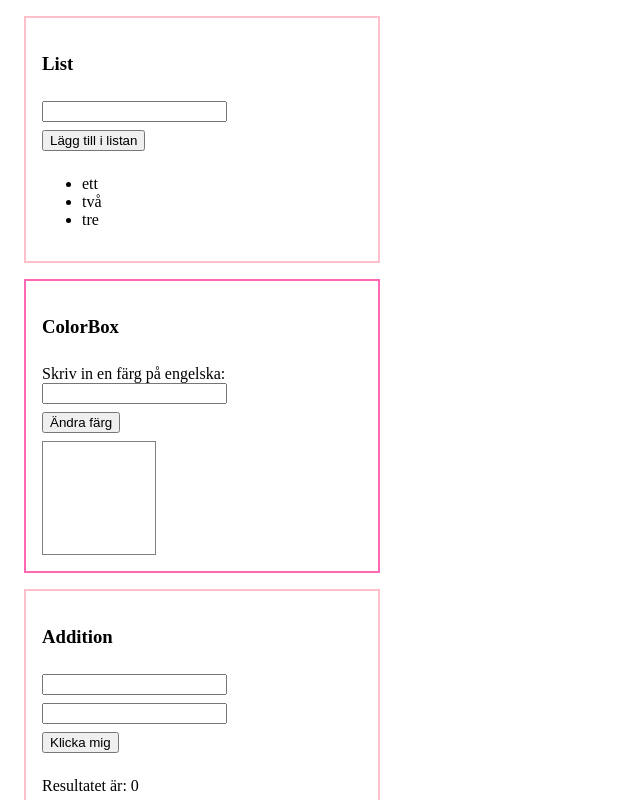
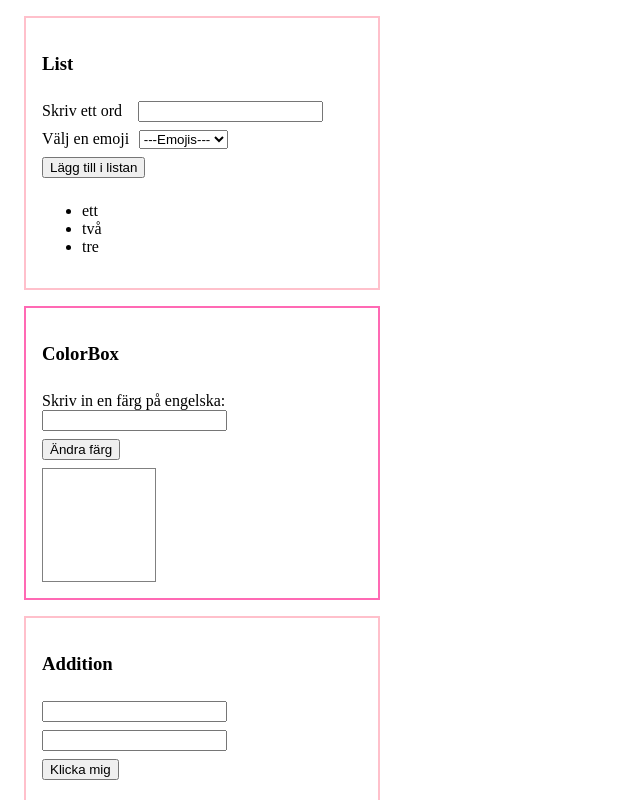
Before and after one commit to naathaliie/SECOND-kod-kata-TS, a React (Vite) app: page / in a window 1280 px wide. Shown: the top 800 px of the page, without its empty margins (0-640 px from the left). Built offline with nearby package versions, Linux system fonts and the light colour scheme.

Commit message:
list + 2 utmaningar

```diff
--- a/src/App.css
+++ b/src/App.css
@@ -39,7 +39,6 @@
 
 .listDiv{
   height: auto;
-  width: 20rem;height: auto;
   width: 20rem;
   border: solid pink 2px;
   margin: 1rem;
@@ -47,10 +46,25 @@
   display: flex;
   flex-direction: column;
   gap: 0.5rem;
-  border: solid pink 2px;
-  margin: 1rem;
-  padding: 1rem;
-  display: flex;
-  flex-direction: column;
-  gap: 0.5rem;
+
+    .allInputs{
+      display: flex;
+      flex-direction: column;
+      gap: 0.5rem;
+
+        .inputListDiv{
+          input{
+            margin-left: 1rem;
+          }
+        }
+
+        .emojisDiv{
+          select{
+            margin-left: 0.6rem;
+          }
+
+        }
+    }
+
+
 }
--- a/src/List.tsx
+++ b/src/List.tsx
@@ -1,17 +1,28 @@
 /* Skapa komponenten List som har ett textfält,
 knapp och ul.
 När användaren klickar på knappen ska en ny punkt
-läggas till i listan med det som stod i textfält */
+läggas till i listan med det som stod i textfält
 
-import { useState } from "react";
+UTMANING 1: Töm textfältet när man klickar på knappen
+och sätt tillbaka fokus på textfältet. Tänk på taborder.
+
+UTMANING2: Lägg till en dropdown med ett antal emojis
+på djur. När användaren klickar på knappen ska emojin
+och texten läggas till listan.*/
+
+import { useRef, useState } from "react";
+//Alla emojisar
+const emojis = ["🐰", "🦢", "🦖", "🐌", "🦄"];
 
 const List = () => {
   const [inputWord, setInputWord] = useState("");
   const [words, setWords] = useState(["ett", "två", "tre"]);
+  const [selectedEmoji, setSelectedEmoji] = useState("null");
+  const emojiRef = useRef(null);
 
   const handleOnClick = () => {
     if (inputWord !== "") {
-      setWords([...words, inputWord]);
+      setWords([...words, inputWord + selectedEmoji]);
       setInputWord("");
 
       document.querySelector("input")?.focus();
@@ -20,24 +31,48 @@ const List = () => {
     }
   };
 
-  const handleChange = (e: React.ChangeEvent<HTMLInputElement>) => {
+  const handleInputChange = (e: React.ChangeEvent<HTMLInputElement>) => {
     setInputWord(e.target.value);
+  };
+
+  const handleEmojiChange = (e: React.ChangeEvent<HTMLSelectElement>) => {
+    setSelectedEmoji(e.target.value);
   };
 
   return (
     <div className="listDiv">
       <h3>List</h3>
-      <div>
-        <input
-          type="text"
-          /*   ref={inputRef} */
-          value={inputWord}
-          onChange={handleChange}
-        />
+
+      <div className="allInputs">
+        <div className="inputListDiv">
+          <label htmlFor="inputList">Skriv ett ord</label>
+          <input
+            id="inputList"
+            type="text"
+            value={inputWord}
+            onChange={handleInputChange}
+          />
+        </div>
+
+        <div className="emojisDiv">
+          <label htmlFor="emojis">Välj en emoji</label>
+          <select name="emojiDrop" id="emojis" onChange={handleEmojiChange}>
+            <option value="">---Emojis---</option>
+            {emojis.map((emoji, index) => {
+              return (
+                <option ref={emojiRef} key={index} value={`${emoji}`}>
+                  {emoji}
+                </option>
+              );
+            })}
+          </select>
+        </div>
       </div>
+
       <div>
         <button onClick={handleOnClick}>Lägg till i listan</button>
       </div>
+
       <div>
         <ul>
           {words.map((word, index) => {
```
